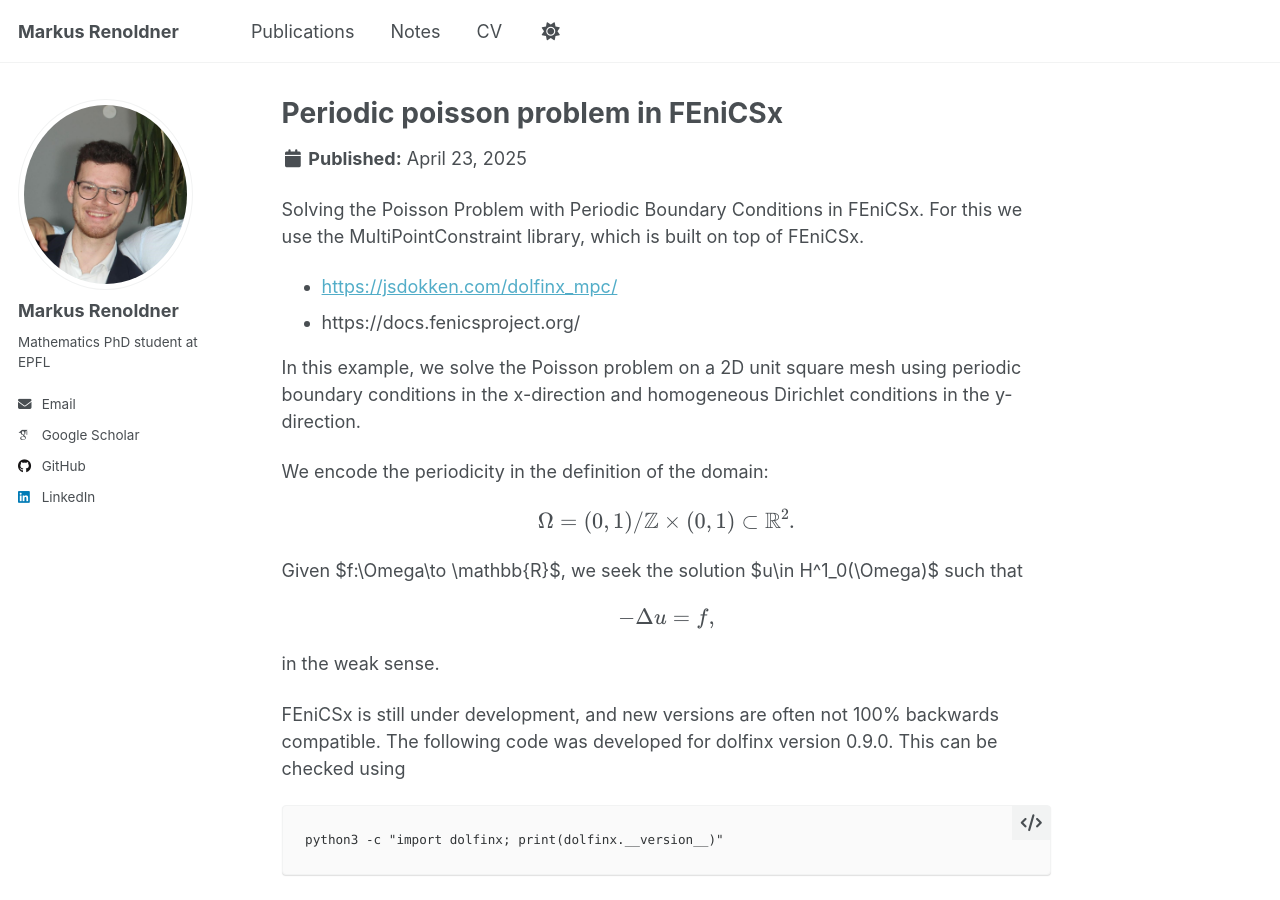
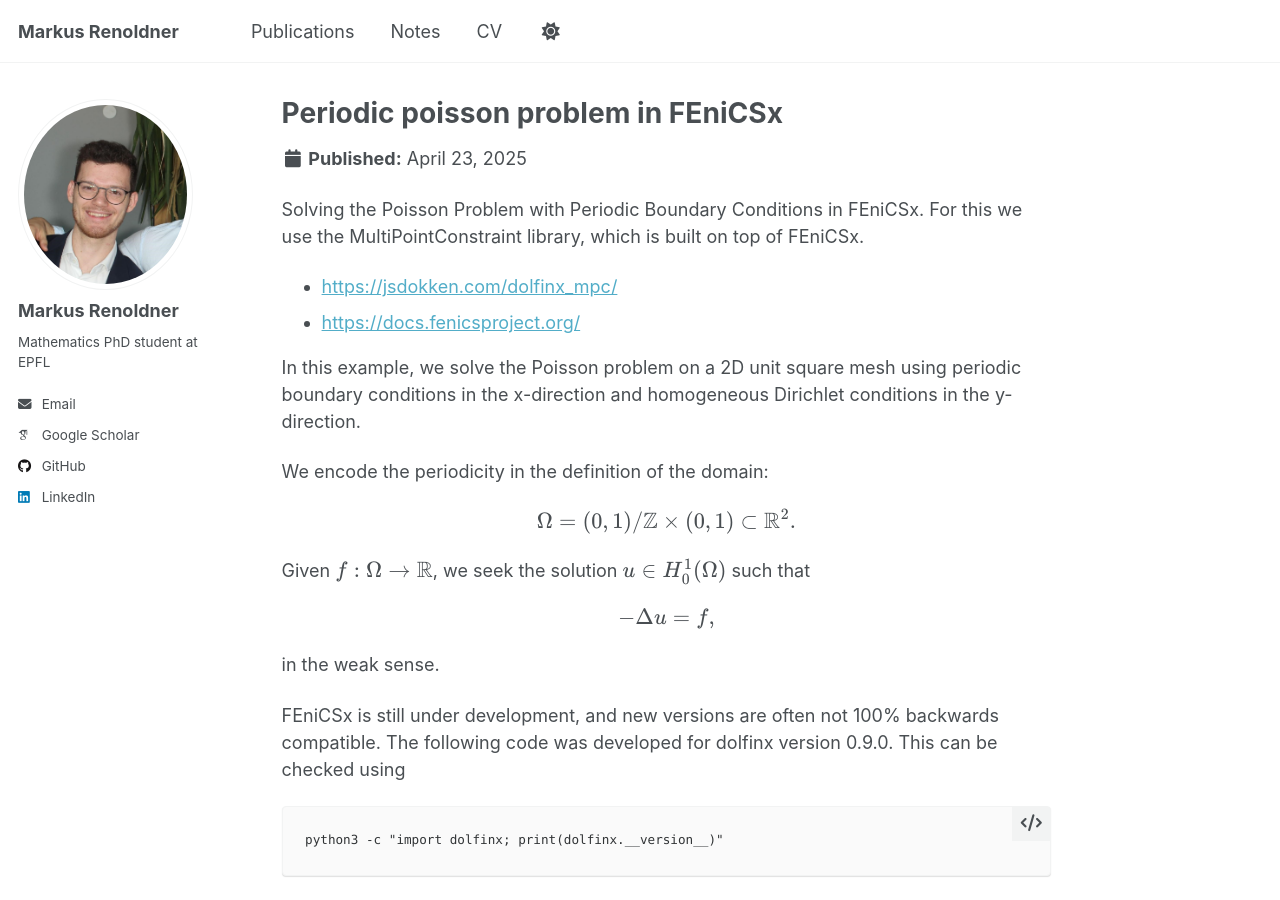
Before and after one commit to markusrenoldner/website, a Jekyll site: the page built from _portfolio/portfolio-1.md, in a window 1280 px wide and 900 px high. Built offline with Jekyll 4.4.1, drawn with Linux system fonts in a browser that asks for light colours; some web fonts are replaced.

```diff
--- a/_portfolio/portfolio-1.md
+++ b/_portfolio/portfolio-1.md
@@ -7,7 +7,7 @@ collection: portfolio
 Solving the Poisson Problem with Periodic Boundary Conditions in FEniCSx. For this we use the MultiPointConstraint library, which is built on top of FEniCSx.
 
 - [https://jsdokken.com/dolfinx_mpc/](https://jsdokken.com/dolfinx_mpc/)
-- https://docs.fenicsproject.org/
+- [https://docs.fenicsproject.org/](https://docs.fenicsproject.org/)
 
 In this example, we solve the Poisson problem on a 2D unit square mesh using periodic boundary conditions in the x-direction and homogeneous Dirichlet conditions in the y-direction.
 
@@ -15,7 +15,7 @@ We encode the periodicity in the definition of the domain:
 
 \\[\Omega = (0,1)/\mathbb{Z} \times (0,1)\subset\mathbb{R}^2. \\]
 
-Given $f:\Omega\to \mathbb{R}$, we seek the solution $u\in H^1_0(\Omega)$ such that
+Given \\(f:\Omega\to \mathbb{R}\\), we seek the solution \\(u\in H^1_0(\Omega)\\) such that
 
 $$-\Delta u = f,$$
 
```
